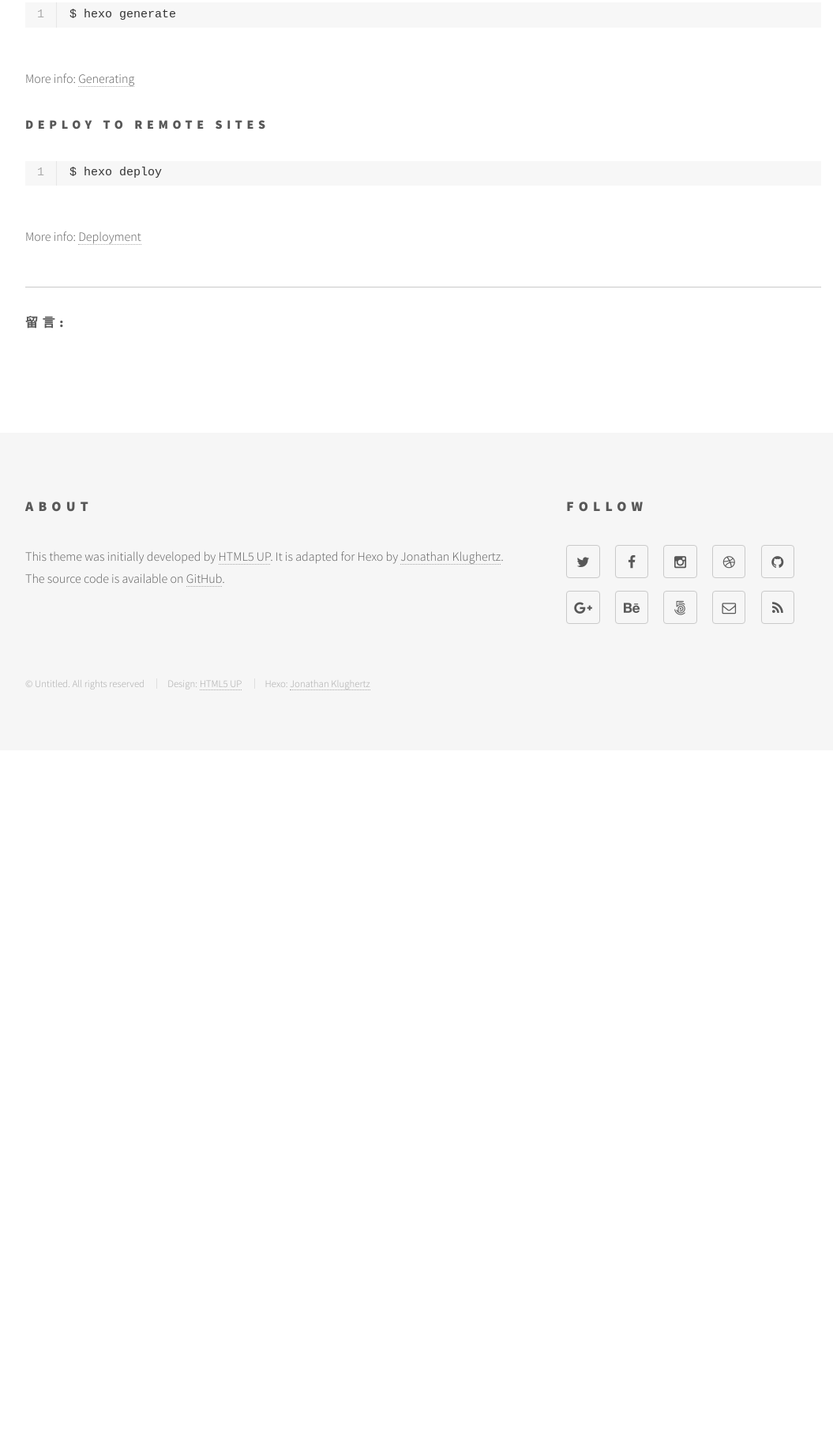
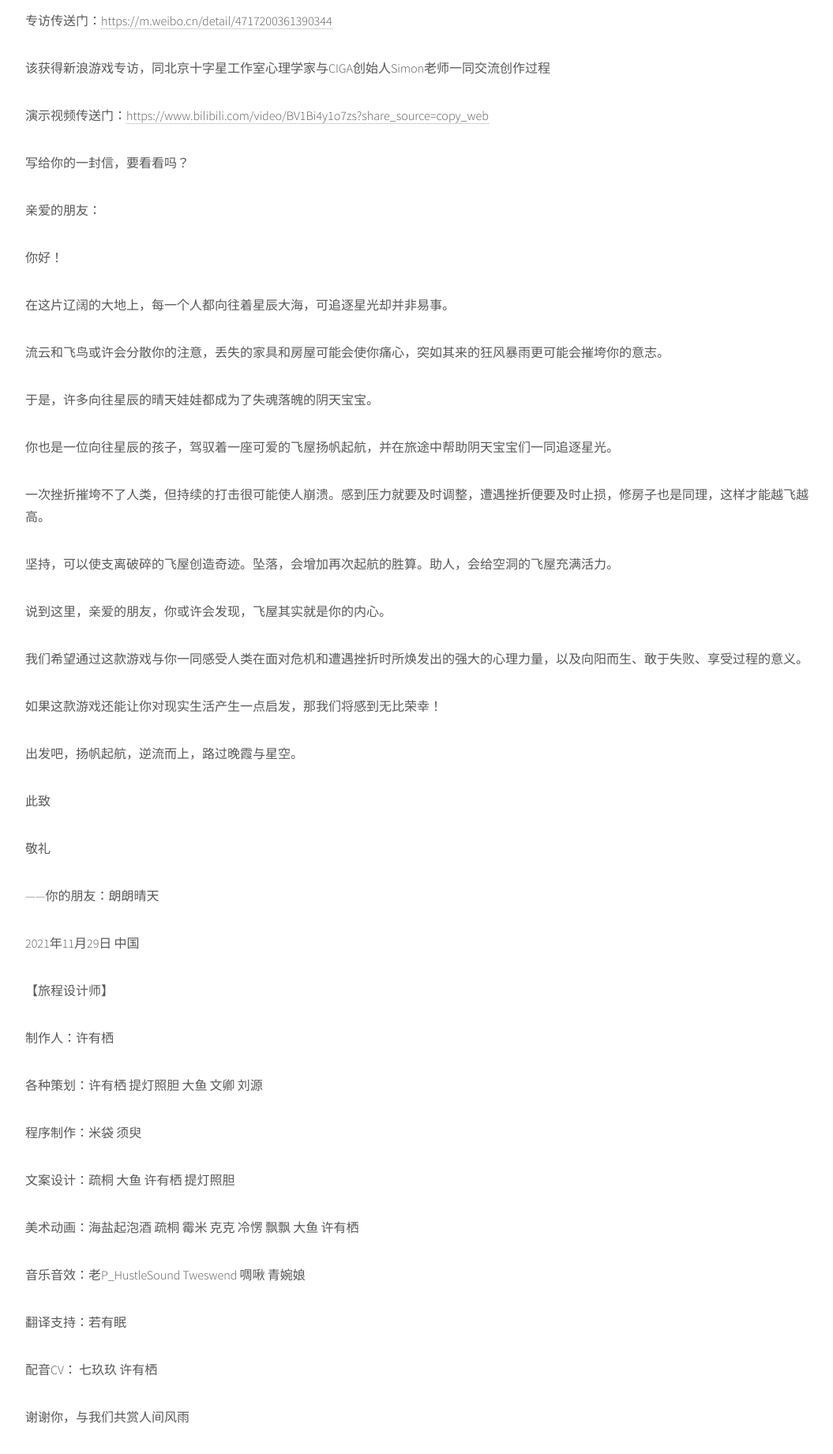
Before and after one commit to Alicefantay/Alicefantay.github.io, a plain HTML site: page 2022/05/19/晚星越晴空/index.html in a window 1280 px wide. Shown: the part 909-2750 px from the top of the page at 79% size, without its empty margins (104-1159 px from the left). Before the commit the page ends 1859 px from the top, so only its background shows below. Drawn offline with Linux system fonts and the light colour scheme; a script that the page names is missing.

Commit message:
Site updated: 2022-05-19 22:18:23

```diff
--- a/2022/05/19/hello-world/index.html
+++ b/2022/05/19/晚星越晴空/index.html
@@ -20,7 +20,7 @@
 
     <!--Open Graph Title-->
 
-        <meta property="og:title" content="Hello World"/>
+        <meta property="og:title" content="晚星越晴空"/>
 
 
     <!--Open Graph Site Name-->
@@ -33,7 +33,7 @@
 
     <!-- Title -->
 
-    <title>Hello World - 有栖子的作品集</title>
+    <title>晚星越晴空 - 有栖子的作品集</title>
 
     <!-- Custom CSS -->
 
@@ -118,27 +118,46 @@
                 <!-- Main Content -->
 
 
-    <h1>Hello World</h1>
+    <h1>晚星越晴空</h1>
 
+
+    <span class="image main"><img src="/assets/cover_detail.png" alt="" /></span>
 
 
 <!-- Gallery -->
 
 
 <!-- Content -->
-<p>Welcome to <a target="_blank" rel="noopener" href="https://hexo.io/">Hexo</a>! This is your very first post. Check <a target="_blank" rel="noopener" href="https://hexo.io/docs/">documentation</a> for more info. If you get any problems when using Hexo, you can find the answer in <a target="_blank" rel="noopener" href="https://hexo.io/docs/troubleshooting.html">troubleshooting</a> or you can ask me on <a target="_blank" rel="noopener" href="https://github.com/hexojs/hexo/issues">GitHub</a>.</p>
-<h2 id="Quick-Start"><a href="#Quick-Start" class="headerlink" title="Quick Start"></a>Quick Start</h2><h3 id="Create-a-new-post"><a href="#Create-a-new-post" class="headerlink" title="Create a new post"></a>Create a new post</h3><figure class="highlight bash"><table><tr><td class="gutter"><pre><span class="line">1</span><br></pre></td><td class="code"><pre><span class="line">$ hexo new <span class="string">&quot;My New Post&quot;</span></span><br></pre></td></tr></table></figure>
-
-<p>More info: <a target="_blank" rel="noopener" href="https://hexo.io/docs/writing.html">Writing</a></p>
-<h3 id="Run-server"><a href="#Run-server" class="headerlink" title="Run server"></a>Run server</h3><figure class="highlight bash"><table><tr><td class="gutter"><pre><span class="line">1</span><br></pre></td><td class="code"><pre><span class="line">$ hexo server</span><br></pre></td></tr></table></figure>
-
-<p>More info: <a target="_blank" rel="noopener" href="https://hexo.io/docs/server.html">Server</a></p>
-<h3 id="Generate-static-files"><a href="#Generate-static-files" class="headerlink" title="Generate static files"></a>Generate static files</h3><figure class="highlight bash"><table><tr><td class="gutter"><pre><span class="line">1</span><br></pre></td><td class="code"><pre><span class="line">$ hexo generate</span><br></pre></td></tr></table></figure>
-
-<p>More info: <a target="_blank" rel="noopener" href="https://hexo.io/docs/generating.html">Generating</a></p>
-<h3 id="Deploy-to-remote-sites"><a href="#Deploy-to-remote-sites" class="headerlink" title="Deploy to remote sites"></a>Deploy to remote sites</h3><figure class="highlight bash"><table><tr><td class="gutter"><pre><span class="line">1</span><br></pre></td><td class="code"><pre><span class="line">$ hexo deploy</span><br></pre></td></tr></table></figure>
-
-<p>More info: <a target="_blank" rel="noopener" href="https://hexo.io/docs/one-command-deployment.html">Deployment</a></p>
+<p>专访传送门：<a target="_blank" rel="noopener" href="https://m.weibo.cn/detail/4717200361390344">https://m.weibo.cn/detail/4717200361390344</a></p>
+<p>该获得新浪游戏专访，同北京十字星工作室心理学家与CIGA创始人Simon老师一同交流创作过程</p>
+<p>演示视频传送门：<a target="_blank" rel="noopener" href="https://www.bilibili.com/video/BV1Bi4y1o7zs?share_source=copy_web">https://www.bilibili.com/video/BV1Bi4y1o7zs?share_source=copy_web</a></p>
+<p>写给你的一封信，要看看吗？</p>
+<p>亲爱的朋友：</p>
+<p>你好！</p>
+<p>在这片辽阔的大地上，每一个人都向往着星辰大海，可追逐星光却并非易事。</p>
+<p>流云和飞鸟或许会分散你的注意，丢失的家具和房屋可能会使你痛心，突如其来的狂风暴雨更可能会摧垮你的意志。</p>
+<p>于是，许多向往星辰的晴天娃娃都成为了失魂落魄的阴天宝宝。</p>
+<p>你也是一位向往星辰的孩子，驾驭着一座可爱的飞屋扬帆起航，并在旅途中帮助阴天宝宝们一同追逐星光。</p>
+<p>一次挫折摧垮不了人类，但持续的打击很可能使人崩溃。感到压力就要及时调整，遭遇挫折便要及时止损，修房子也是同理，这样才能越飞越高。</p>
+<p>坚持，可以使支离破碎的飞屋创造奇迹。坠落，会增加再次起航的胜算。助人，会给空洞的飞屋充满活力。</p>
+<p>说到这里，亲爱的朋友，你或许会发现，飞屋其实就是你的内心。</p>
+<p>我们希望通过这款游戏与你一同感受人类在面对危机和遭遇挫折时所焕发出的强大的心理力量，以及向阳而生、敢于失败、享受过程的意义。</p>
+<p>如果这款游戏还能让你对现实生活产生一点启发，那我们将感到无比荣幸！</p>
+<p>出发吧，扬帆起航，逆流而上，路过晚霞与星空。</p>
+<p>此致</p>
+<p>敬礼</p>
+<p>——你的朋友：朗朗晴天</p>
+<p>2021年11月29日 中国</p>
+<p>【旅程设计师】</p>
+<p>制作人：许有栖</p>
+<p>各种策划：许有栖 提灯照胆 大鱼 文卿 刘源</p>
+<p>程序制作：米袋 须臾</p>
+<p>文案设计：疏桐 大鱼 许有栖 提灯照胆</p>
+<p>美术动画：海盐起泡酒 疏桐 霉米 克克 冷愣 飘飘 大鱼 许有栖</p>
+<p>音乐音效：老P_HustleSound Tweswend 啁啾 青婉娘</p>
+<p>翻译支持：若有眠</p>
+<p>配音CV： 七玖玖 许有栖</p>
+<p>谢谢你，与我们共赏人间风雨</p>
 
 
 <!-- Tags -->
```
Also changed, not shown: archives/2022/05/index.html (+1 -1 lines), archives/2022/index.html (+1 -1 lines), archives/index.html (+1 -1 lines), index.html (+3 -3 lines), assets/cover_detail.png (added), assets/cover_index.png (added).
